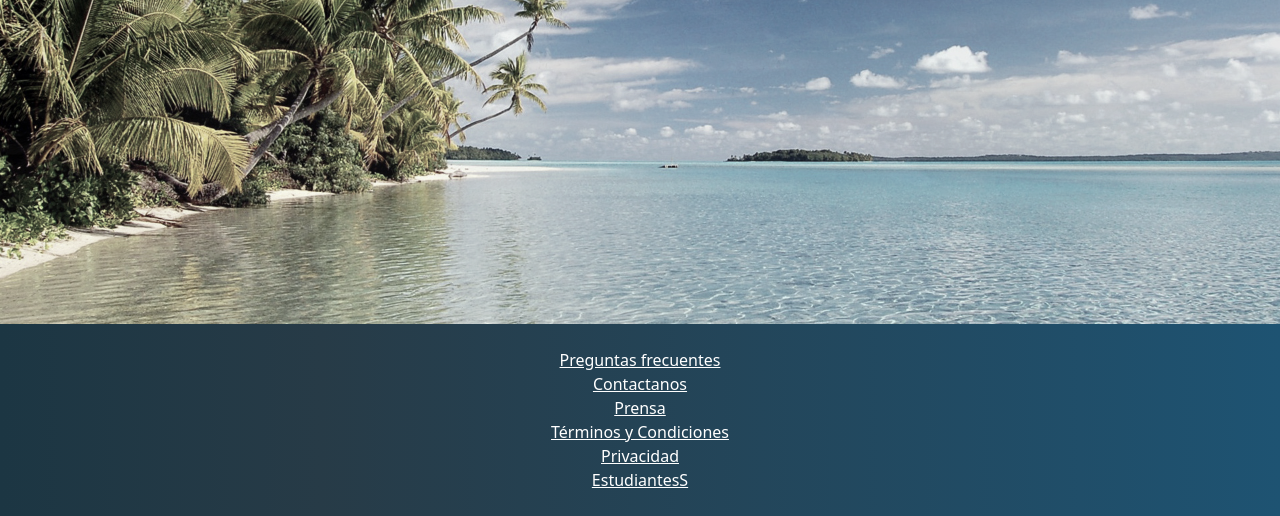
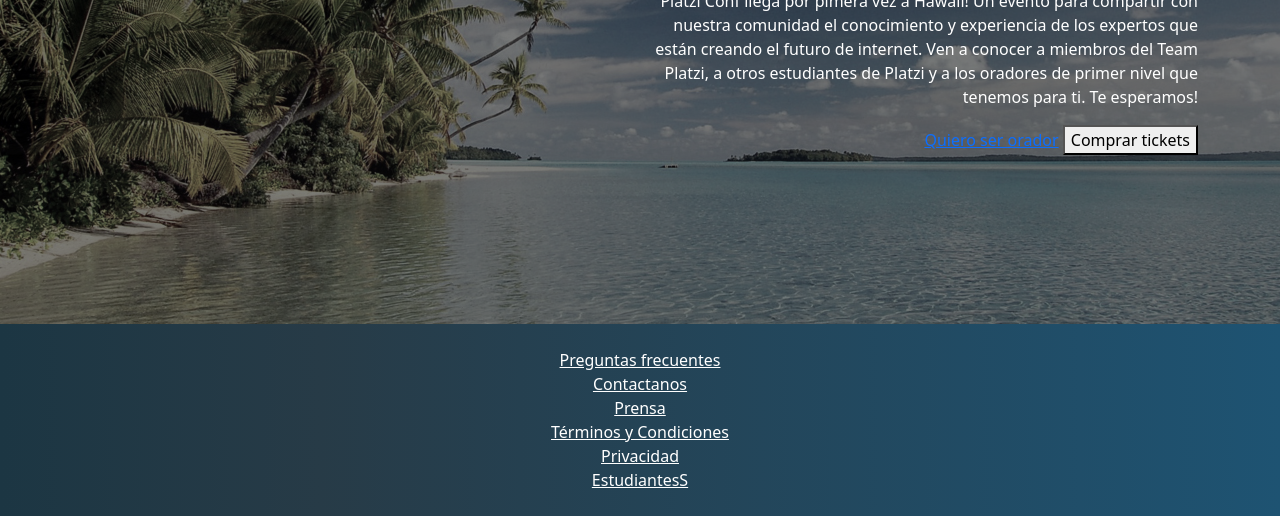
Before and after one commit to jantonio2/Platzi-Bootstrap, a plain HTML site: page index.html in a window 1280 px wide. Shown: the part 292-808 px from the top of the page. Drawn offline with nearby package versions, Linux system fonts and the light colour scheme.

Commit message:
Informative text done

```diff
--- a/index.css
+++ b/index.css
@@ -12,6 +12,26 @@
   filter: grayscale(70%);
 }
 
+#carousel {
+  position: relative;
+}
+
+#carousel .overlay {
+  position: absolute;
+  top: 0;
+  bottom: 0;
+  left: 0;
+  right: 0;
+  background-color: rgba(0, 0, 0, 0.5);
+  color: white;
+  z-index: 1;
+}
+
+#carousel .overlay .container,
+#carousel .overlay .row {
+  height: 100%;
+}
+
 #footer {
   background: linear-gradient(90deg,#1c3643,#273b47 25%,#1e5372);
 }
--- a/index.html
+++ b/index.html
@@ -49,7 +49,7 @@
 
     <!-- Main -->
     <section id="main">
-      <div id="carouselExampleFade" class="carousel slide carousel-fade" data-bs-ride="carousel" data-pause="pause">
+      <div id="carousel" class="carousel slide carousel-fade" data-bs-ride="carousel" data-pause="pause">
         <div class="carousel-inner">
           <div class="carousel-item active">
             <img src="assets/images/hawaii.jpg" class="d-block w-100" alt="Hawaii 1">
@@ -59,6 +59,25 @@
           </div>
           <div class="carousel-item">
             <img src="assets/images/hawaii3.jpeg" class="d-block w-100" alt="Hawaii 3">
+          </div>
+          <div class="overlay">
+            <div class="container">
+              <div class="row align-items-center">
+                <div class="col-md-6 offset-md-6 text-center text-md-end">
+                  <h1>Platzi Conf Hawaii</h1>
+                  <p class="d-none d-md-block">
+                    Platzi Conf llega por pimera vez a Hawaii! Un evento para
+                    compartir con nuestra comunidad el conocimiento y experiencia
+                    de los expertos que están creando el futuro de internet.
+                    Ven a conocer a miembros del Team Platzi, a otros
+                    estudiantes de Platzi y a los oradores de primer nivel
+                    que tenemos para ti. Te esperamos!
+                  </p>
+                  <a href="#">Quiero ser orador</a>
+                  <button type="button">Comprar tickets</button>
+                </div>
+              </div>
+            </div>
           </div>
         </div>
       </div>
```
